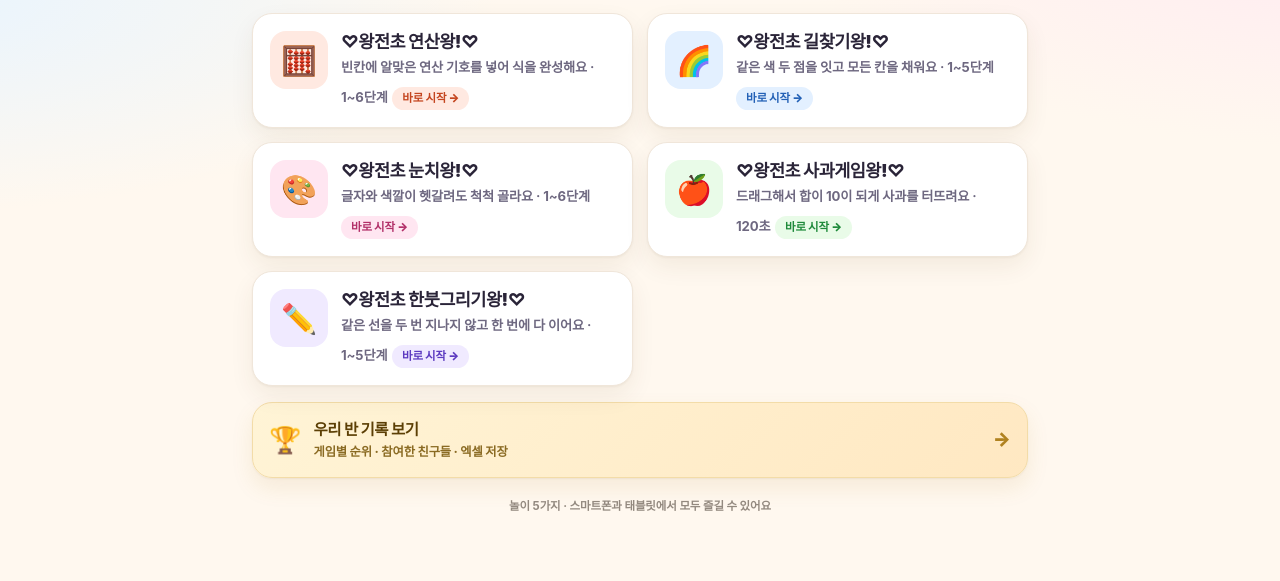
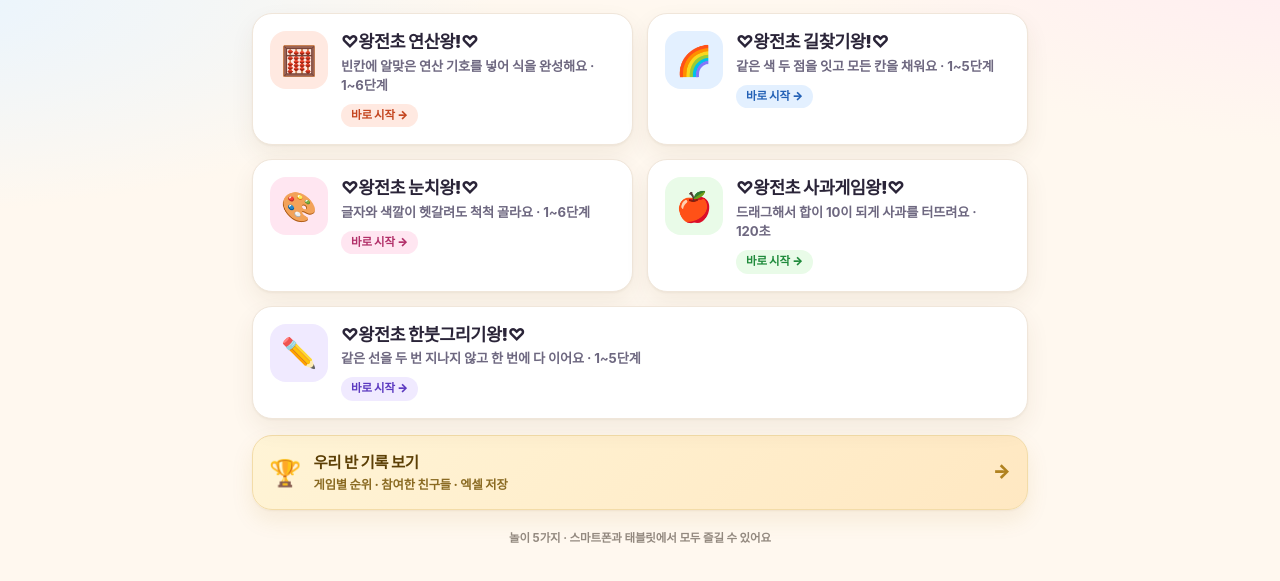
Before and after one commit to chohanui2-home/games, a plain HTML site: page index.html in a window 1280 px wide. Shown: the part 153-734 px from the top of the page. Drawn offline with Linux system fonts and the light colour scheme.

Commit message:
놀이터 카드 설명 줄바꿈 정리 · 마지막 카드 한 줄 차지

```diff
--- a/index.html
+++ b/index.html
@@ -119,6 +119,7 @@ h1 .hh{color:#F0618F}
   overflow-wrap:break-word;
 }
 .desc{
+  display:block;
   margin:3px 0 0;
   font-size:12.8px;
   line-height:1.45;
@@ -176,6 +177,7 @@ h1 .hh{color:#F0618F}
 @media (min-width:640px){
   .wrap{padding-left:calc(22px + env(safe-area-inset-left));padding-right:calc(22px + env(safe-area-inset-right))}
   .grid{grid-template-columns:repeat(2,minmax(0,1fr));gap:14px}
+  .grid > li:last-child{grid-column:1 / -1}
   .card{align-items:flex-start;padding:17px}
   .icon{width:58px;height:58px;font-size:29px}
   .name{font-size:17.5px}
```
